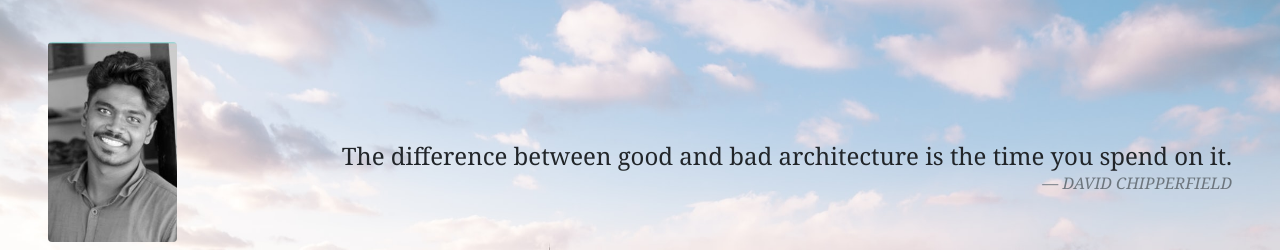
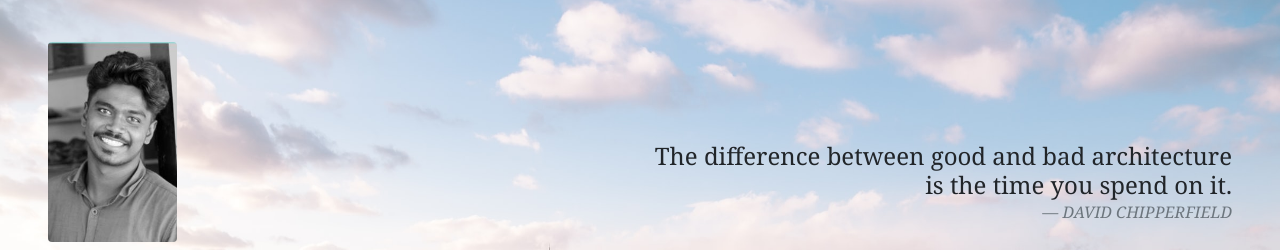
Before and after one commit to guhan23/APP_1, a plain HTML site: page index.html in a window 1280 px wide. Shown: the part 62-312 px from the top of the page. Drawn offline with nearby package versions, Linux system fonts and the light colour scheme.

Commit message:
Step 2 -change

```diff
--- a/index.html
+++ b/index.html
@@ -55,7 +55,7 @@
         <p class="text-white-50 mb-0">B.Arch</p>
     </div>
     <blockquote class="blockquote text-right mr-5 quote">
-        <h4 class="mb-0">The difference between good and bad architecture is the time you spend on it.</h4>
+        <h4 class="mb-0">The difference between good and bad architecture <br/> is the time you spend on it.</h4>
         <footer class="blockquote-footer"><cite title="Source Title">DAVID CHIPPERFIELD</cite></footer>
     </blockquote>
 
```
